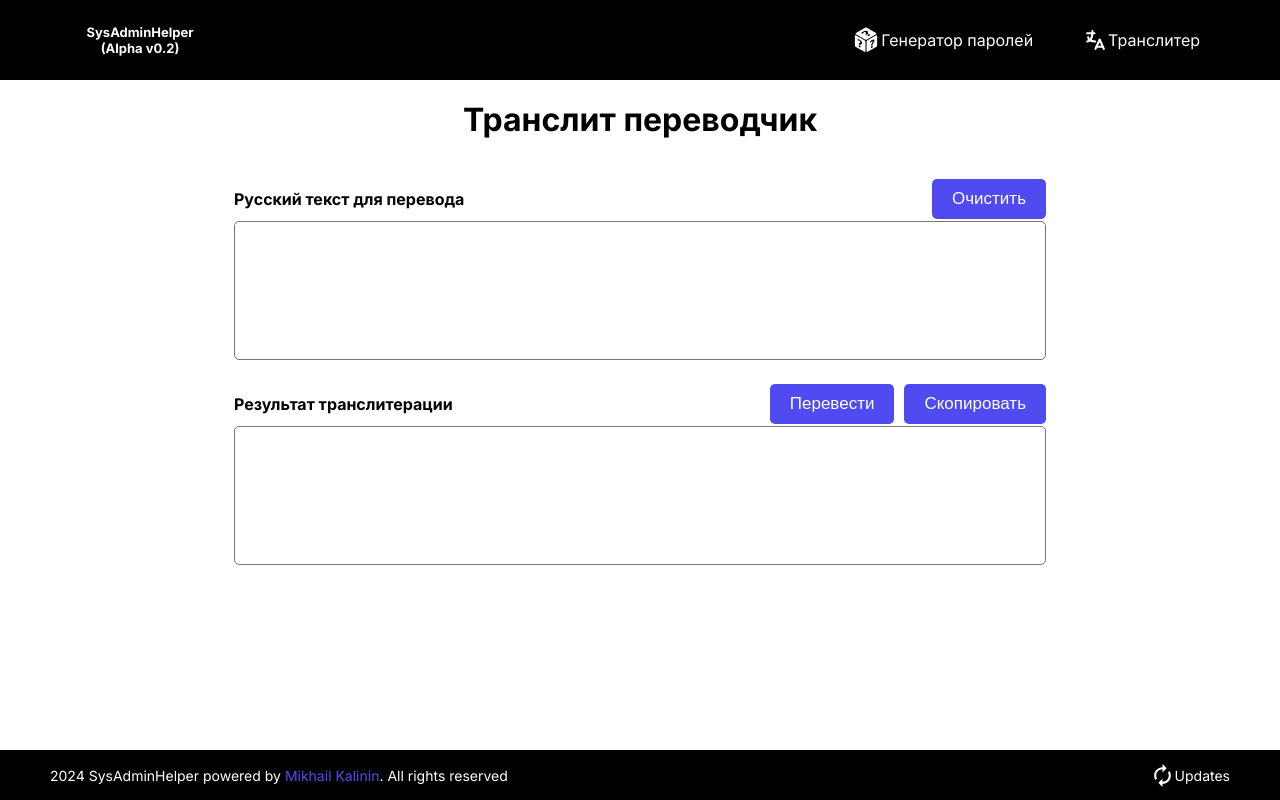
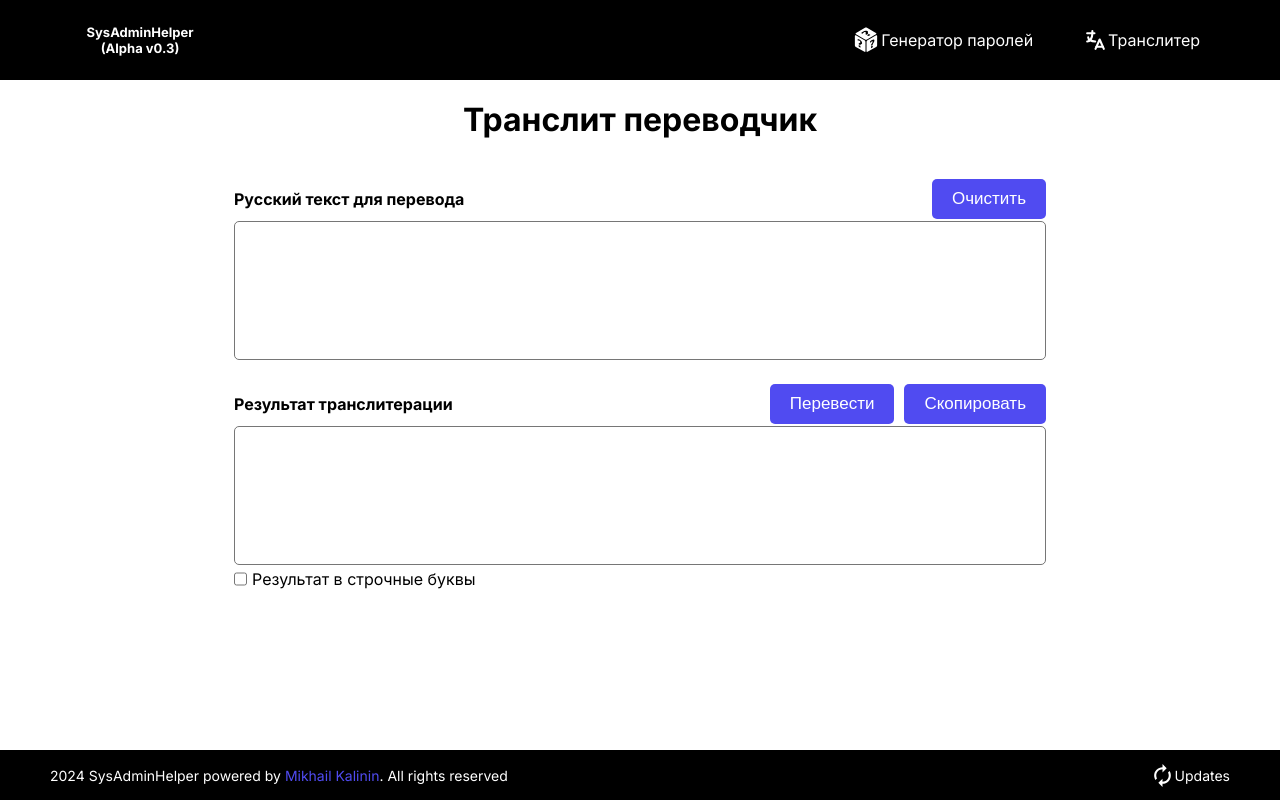
Before and after one commit to itkali/SysAdminHelper, a Next.js app: page /translit in a window 1280 px wide. Built offline with nearby package versions, Linux system fonts and the light colour scheme.

Commit message:
Add func toLowerCase for result translit

```diff
--- a/src/app/components/header/page.jsx
+++ b/src/app/components/header/page.jsx
@@ -8,7 +8,7 @@ const Header = () => {
   return (
     <nav className={styles.header}>
       <Link href="/" className={styles.logo}>
-        SysAdminHelper (Alpha v0.2)
+        SysAdminHelper (Alpha v0.3)
       </Link>
       <div className={styles.nav}>
         <Link href="/generator" className={styles.link}>
--- a/src/app/layout.jsx
+++ b/src/app/layout.jsx
@@ -7,7 +7,7 @@ import 'react-toastify/dist/ReactToastify.css';
 const inter = Inter({ subsets: ['latin'] })
 
 export const metadata = {
-  title: 'SysAdminHelper v0.2',
+  title: 'SysAdminHelper v0.3',
   description: 'Генератор паролей | Транслитер',
 }
 
--- a/src/app/translit/page.jsx
+++ b/src/app/translit/page.jsx
@@ -9,7 +9,7 @@ const Translit = () => {
 
   const [inText, setInText] = useState("");
   const [outText, setOutText] = useState('');
-
+  const [outputCheckBox, setOutputCheckBox] = useState(false);
 
   const Clear = () => {
     setOutText('');
@@ -62,7 +62,8 @@ const Translit = () => {
         answer += converter[inText[i]];
       }
     }
-    setOutText(answer);
+
+    setOutText(!outputCheckBox ? answer : answer.toLowerCase());
   }
 
 
@@ -85,7 +86,19 @@ const Translit = () => {
         </div>
       </div>
         <textarea name="" id="" cols="" rows="7" defaultValue={outText}></textarea>
+        <div className={styles.checkBox}>
+            <input
+              type="checkbox"
+              className={styles.inputCheckbox}
+              name=""
+              id=""
+              checked={outputCheckBox}
+              onChange={() => setOutputCheckBox(!outputCheckBox)}
+            />
+            <span onClick={() => setOutputCheckBox(!outputCheckBox)}>Результат в строчные буквы</span>
       </div>
+      </div>
+
       <ToastContainer />
     </div>
   )
--- a/src/app/translit/page.module.css
+++ b/src/app/translit/page.module.css
@@ -36,6 +36,21 @@
 	text-decoration:none;
 }
 
+.checkBox{
+    display: flex;
+    justify-content: flex-start;
+    align-self: center;
+}
+
+.checkBox > span{
+    cursor: pointer;
+    user-select: none;
+}
+.inputCheckbox{
+    margin-right: 5px;
+    cursor: pointer;
+}
+
 @media screen and (max-width: 570px) {
     .buttons button, .title_btn button{
         font-size: 12px;
@@ -55,6 +70,10 @@
         display: flex;
         flex-direction: column;
         justify-content: flex-end;
+    }
+
+    .checkBox {
+        font-size: 12px;
     }
 }
 
--- a/src/app/updates/page.module.css
+++ b/src/app/updates/page.module.css
@@ -16,6 +16,7 @@
 
 .updates {
   font-size: 20px;
+  margin-bottom: 50px;
 }
 
 .updatesTitle {
```
Also changed, not shown: src/app/updates/page.jsx (+10 -1 lines).
